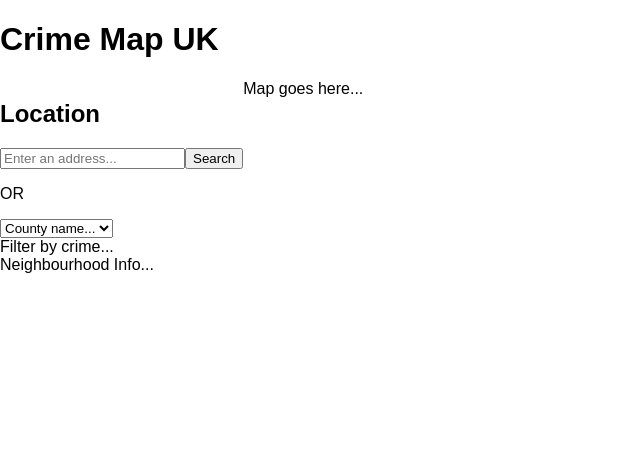
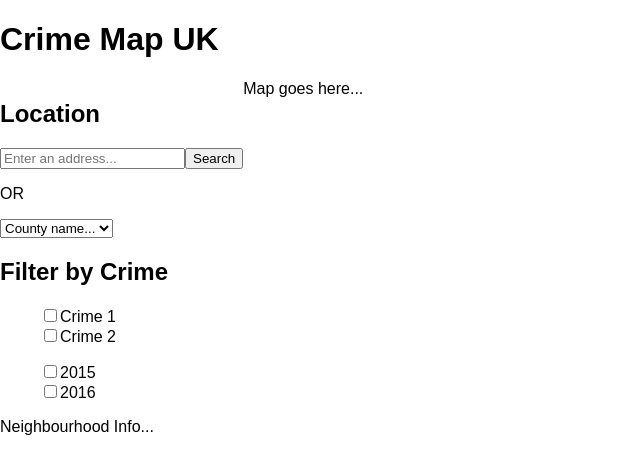
Before and after one commit to NickBellamy/UK-Police-Station-Finder, a React (Create React App) app: page / in a window 1280 px wide. Shown: the top 474 px of the page, without its empty margins (0-640 px from the left). Built offline with nearby package versions, Linux system fonts and the light colour scheme.

Commit message:
feat: Add basic HTML to FilterByCrime

```diff
--- a/src/App.css
+++ b/src/App.css
@@ -1,3 +1,7 @@
+ul {
+  list-style: none;
+}
+
 #content {
   display: flex;
 }
--- a/src/FilterByCrime.js
+++ b/src/FilterByCrime.js
@@ -1,5 +1,29 @@
 import React from 'react';
 
-const FilterByCrime = () => <div>Filter by crime...</div>;
+const FilterByCrime = () => (
+  <div>
+    <h2>Filter by Crime</h2>
+    <ul>
+      <li>
+        <input type="checkbox" id="crime1" />
+        <label for="crime1">Crime 1</label>
+      </li>
+      <li>
+        <input type="checkbox" id="crime2" />
+        <label for="crime2">Crime 2</label>
+      </li>
+    </ul>
+    <ul>
+    <li>
+        <input type="checkbox" id="2015" />
+        <label for="2015">2015</label>
+      </li>
+      <li>
+        <input type="checkbox" id="2016" />
+        <label for="2016">2016</label>
+      </li>
+    </ul>
+  </div>
+);
 
 export default FilterByCrime;
```
